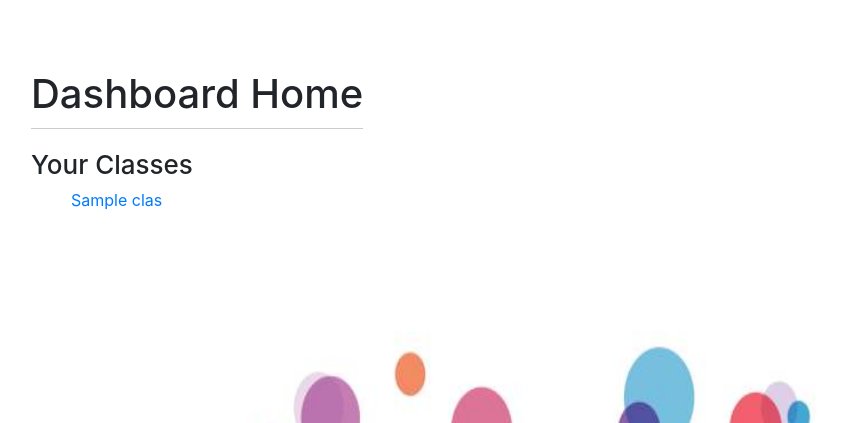
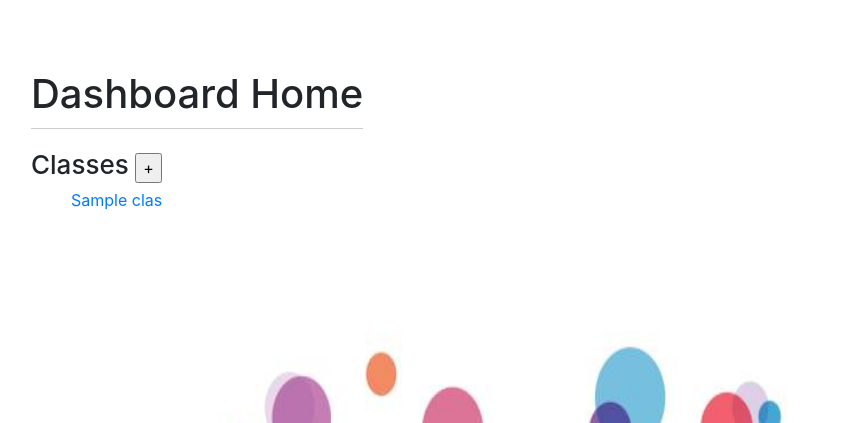
Before and after one commit to GatorIncubator/quizagator, a Flask app: template application/templates/students/index.html in a window 1280 px wide. Shown: the part 68-491 px from the top of the page, without its empty margins (39-885 px from the left). Run offline with Flask 2, Linux system fonts and the light colour scheme; the template is opened without the code that fills it: most values are stand-ins (such as "Sample title", 1, 10 or a date in 2020); some libraries are stand-ins or nearby versions.

Commit message:
List classes on student index

```diff
--- a/application/templates/students/index.html
+++ b/application/templates/students/index.html
@@ -8,6 +8,12 @@
 				list-style-type: none;
 				margin: 0;
 			}
+			div.button {
+				margin: 2px;
+			}
+			.inline {
+				display: inline-block;
+			}
 		</style>
 		<div class="container">
 			<div class="row">
@@ -17,7 +23,12 @@
 			</div>
 			<div class="row">
 				<div class="span4">
-					<h2>Your Classes</h2>
+					<h2 class="inline">Classes</h2>
+					<div class="button inline">
+						<form action="/students/classes/join/">
+	    					<input type="submit" value="+" />
+						</form>
+					</div>
 					<ul>
 						{% for class in classes %}
 							<li><a href="/students/classes/{{class.id}}/">{{class.name}}</a></li>
```
